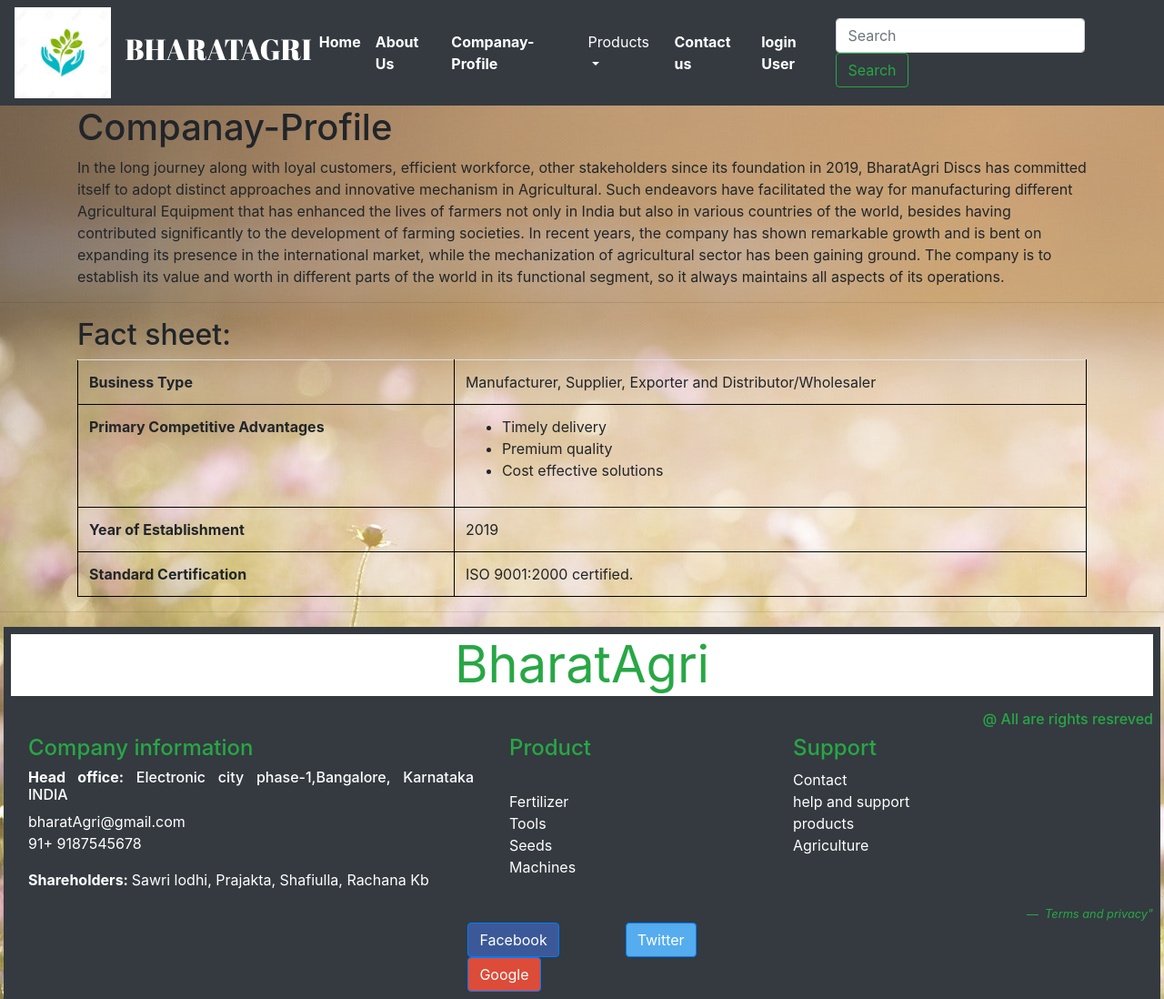
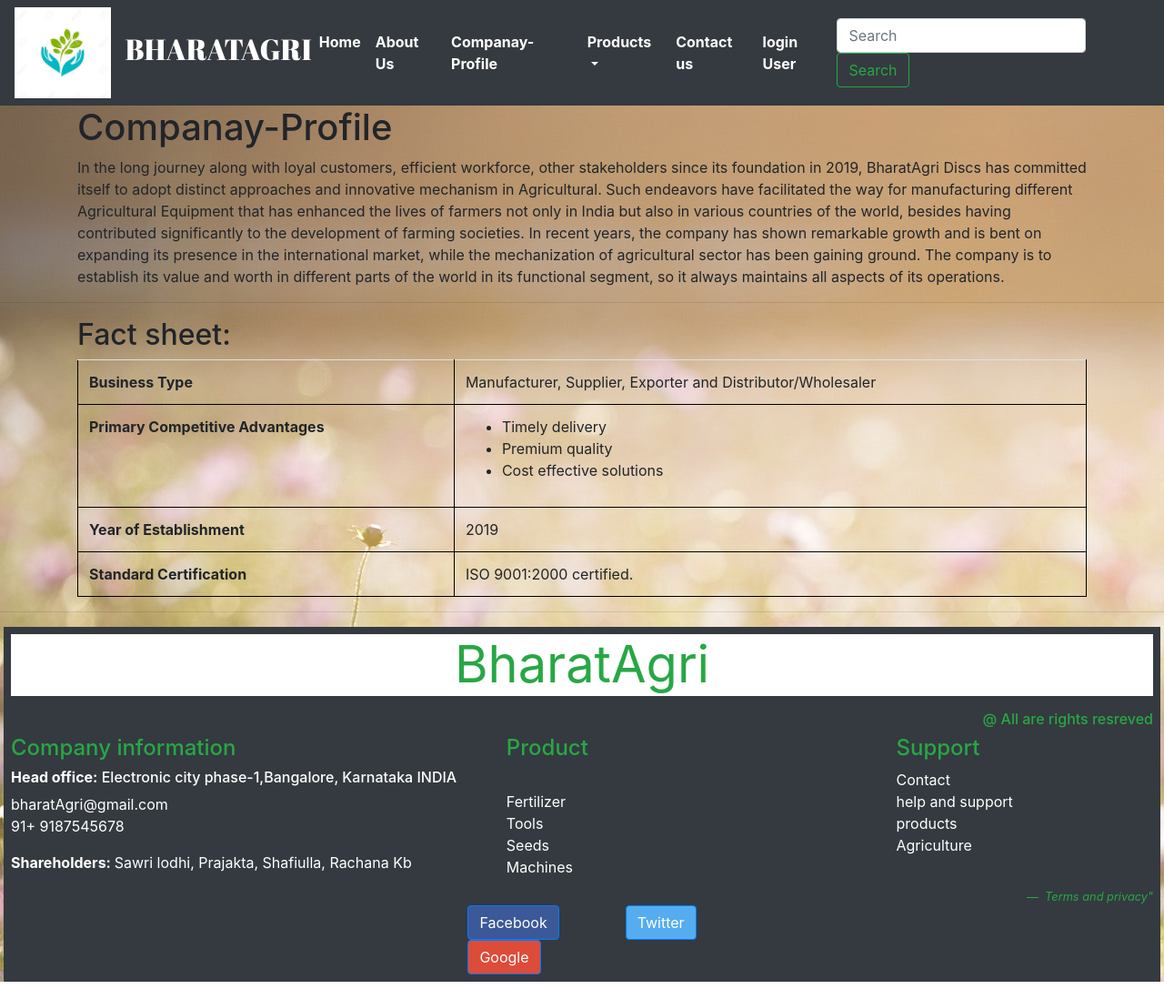
Before and after one commit to sawrilodhi/BharatAgri, a plain HTML site: page company.html in a window 1280 px wide. Shown: the whole page at 91% size. Drawn offline with nearby package versions, Linux system fonts and the light colour scheme.

Commit message:
Update company.html

```diff
--- a/company.html
+++ b/company.html
@@ -41,7 +41,7 @@
 
      <li class="nav-item dropdown">
        <a class="nav-link text-white  dropdown-toggle" href="products.html" id="navbarDropdown" role="button" data-toggle="dropdown" aria-haspopup="true" aria-expanded="false">
-         Products
+           <strong>Products</strong>
        </a>
        <div class="dropdown-menu" aria-labelledby="navbarDropdown">
          <a class="dropdown-item" href="products.html">Fertilizer</a>
@@ -119,7 +119,7 @@
         <p class="text-center display-4 text-success " ><strong>BharatAgri</strong></p>
         <h6 class="text-success text-right">@ All are rights resreved</h6>
 
-        <div class="row mx-1">
+        <div class="row ">
           <div class="col-5">
             <h4 class="text-success">Company information</h4>
             <h6><strong>Head office:</strong>  Electronic city phase-1,Bangalore, Karnataka INDIA</h6>
@@ -128,7 +128,7 @@
           </div>
 
 
-           <div class="col-3  px-4 text-white">
+           <div class="col-4  px-4 text-white">
             <h4 class="text-success">Product</h4><br>
             <a href="products.html"class="text-white" >Fertilizer</a>
             <br>
@@ -138,7 +138,7 @@
             <a href="products.html"class="text-white" >Machines</a>
 
           </div>
-          <div class="col-4 px-4 ">
+          <div class="col-3 px-4 ">
             <h4 class="text-success">Support</h4>
             <a href="contect.html"class="text-white"  >Contact</a><br>
             <a href="company.html" class="text-white">help and support</a><br>
```
